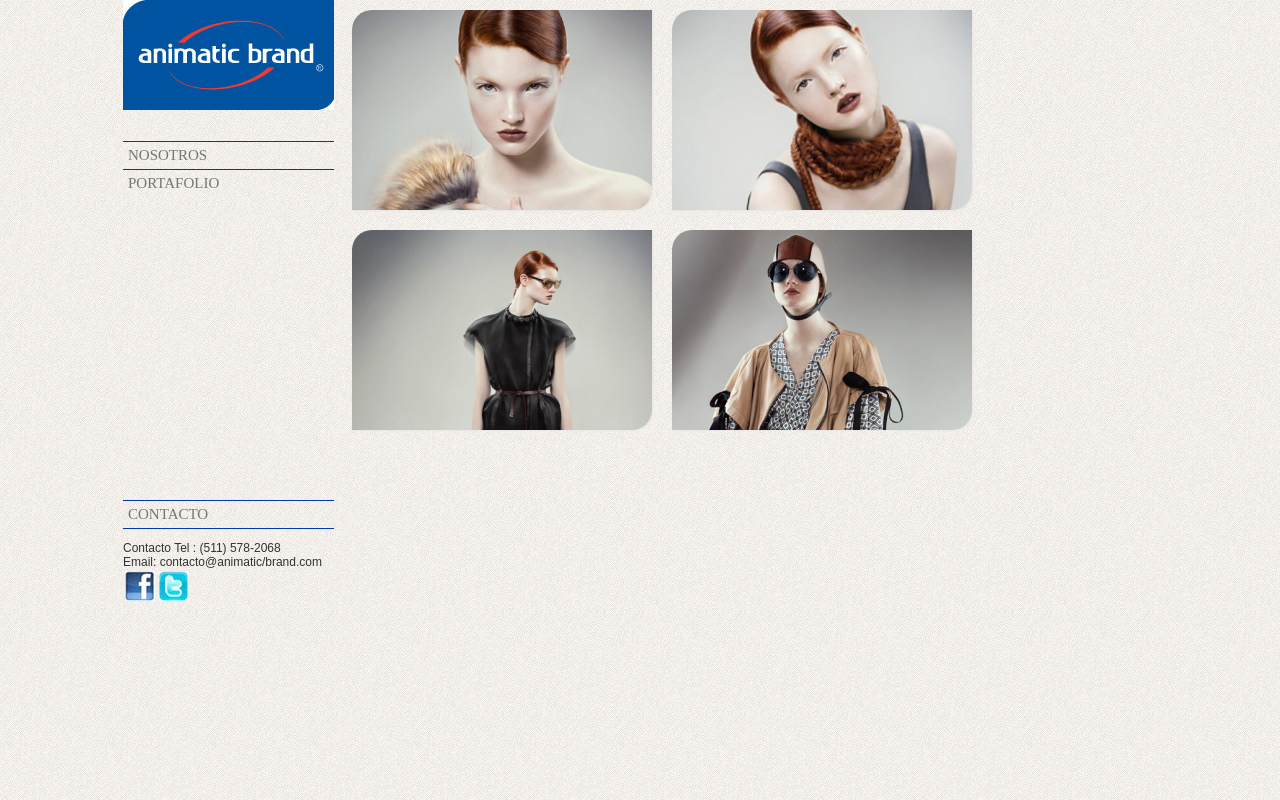
After one commit to sail3/animatic, a PHP site: page /portafolio.php in a window 1280 px wide. The commit adds this page. Run offline with PHP 8.4, Linux system fonts and the light colour scheme.

Commit message:
Modificada estructura de documentos, plantillas

```diff
--- a/source/animatic/css/style2.css
+++ b/source/animatic/css/style2.css
@@ -15,7 +15,7 @@
 
 }
 
-#the_article
+#side-bar
 {
 	width: 211px;
 	float: left;
--- /dev/null
+++ b/source/animatic/header.php
@@ -0,0 +1,18 @@
+<!DOCTYPE html>
+<html lang="en">
+    <head>
+        <title>Animatic Web</title>
+        <meta charset="UTF-8" />
+        <meta http-equiv="X-UA-Compatible" content="IE=edge,chrome=1">
+        <meta name="viewport" content="width=device-width, initial-scale=1.0">
+        <meta name="description" content="Original Hover Effects with CSS3" />
+        <meta name="keywords" content="css3, transitions, thumbnail, animation, hover, effect, description, caption" />
+        <meta name="author" content="Alessio Atzeni for Codrops" />
+        <link rel="shortcut icon" href="../favicon.ico">
+        <link rel="stylesheet" type="text/css" href="css/demo.css" />
+        <link rel="stylesheet" type="text/css" href="css/style_common.css" />
+        <link rel="stylesheet" type="text/css" href="css/style1.css" />
+        <link rel="stylesheet" type="text/css" href="css/style2.css" />
+        <link href='http://fonts.googleapis.com/css?family=Oswald' rel='stylesheet' type='text/css' />
+    </head>
+    <body>
--- a/source/animatic/index.html
+++ b/source/animatic/index.html
@@ -45,7 +45,7 @@
 							</ul>
 			     		</li>
 			     		<li class="parent">
-			     			<a href="javascript:">PORTAFOLIO</a>
+			     			<a href="portafolio.html">PORTAFOLIO</a>
 			     			<ul>
 			     				<li><a href="identidaddemarca.html">Identidad de marca</a></li>
 			     				<li><a href="packaging.html">Packaging</a></li>
--- /dev/null
+++ b/source/animatic/portafolio.php
@@ -0,0 +1,44 @@
+<?php include('header.php'); ?>
+        <div class="wrapper">   <!-- ----------inicio de wrapper--------- -->
+            <?php include('sidebar.php'); ?>
+
+            <div class="main"> <!-- ----------inicio de wrapper--------- -->
+                <div class="view view-first">
+                    <img src="img/1.jpg" />
+                    <div class="mask">
+                        <h2>Hover Style #1</h2>
+                        <p>A wonderful serenity has taken possession of my entire soul, like these sweet mornings of spring which I enjoy with my whole heart.</p>
+                        <a href="#" class="info">Read More</a>
+                    </div>
+                </div>
+                <div class="view view-first">
+                    <img src="img/2.jpg" />
+                    <div class="mask">
+                        <h2>Hover Style #1</h2>
+                        <p>A wonderful serenity has taken possession of my entire soul, like these sweet mornings of spring which I enjoy with my whole heart.</p>
+                        <a href="#" class="info">Read More</a>
+                    </div>
+                </div>
+                <div class="view view-first">
+                    <img src="img/3.jpg" />
+                    <div class="mask">
+                        <h2>Hover Style #1</h2>
+                        <p>A wonderful serenity has taken possession of my entire soul, like these sweet mornings of spring which I enjoy with my whole heart.</p>
+                        <a href="#" class="info">Read More</a>
+                    </div>
+                </div>
+                <div class="view view-first">
+                    <img src="img/4.jpg" />
+                    <div class="mask">
+                        <h2>Hover Style #1</h2>
+                        <p>A wonderful serenity has taken possession of my entire soul, like these sweet mornings of spring which I enjoy with my whole heart.</p>
+                        <a href="#" class="info">Read More</a>
+                    </div>
+                </div>
+            </div>
+        </div>
+        <!-- ----------fin de wrapper--------- -->
+
+<!-- Fin de las etiqeutas generales -->
+</body>
+</html>
--- /dev/null
+++ b/source/animatic/sidebar.php
@@ -0,0 +1,44 @@
+<article id="side-bar">
+		<div class="content-logo">
+			<a href="index.php">
+				<div class="logo"></div>
+			</a>
+		</div>
+    <nav>
+     	<ul>
+     		<li class="parent">
+     			<a href="javascript:">NOSOTROS</a>
+				<ul>
+					<li><a href="quienessomos.html">Quienes somos</a></li>
+					<li><a href="quehacemos.html">Que hacemos</a></li>
+					<li><a href="comolohacemos.html">Como lo hacemos</a></li>
+				</ul>
+     		</li>
+     		<li class="parent">
+     			<a href="portafolio.php">PORTAFOLIO</a>
+     			<ul>
+     				<li><a href="identidaddemarca.html">Identidad de marca</a></li>
+     				<li><a href="packaging.html">Packaging</a></li>
+     				<li><a href="materialimpreso.html">Material Impreso</a></li>
+     				<li><a href="retail.html">Retail</a></li>
+     				<li><a href="casos.html">Casos</a></li>
+     			</ul>
+     		</li>
+     		<li class="contacto"><a href="javascript:">CONTACTO</a></li>
+     	</ul>
+	</nav>
+		<div class="direccion">
+			<p>Contacto Tel : (511) 578-2068</p>
+			<p>Email: contacto@animatic/brand.com</p>
+		</div>
+		<div class="social-media">
+			<ul>
+				<li><a href="http://facebook.com">
+						<div class="logo_fb"></div>
+					</a></li>
+				<li><a href="http://twitter.com">
+						<div class="logo_tw"></div>
+					</a></li>
+			</ul>
+		</div>
+	</article> <!-- fin de sidebar -->
```
Also changed, not shown: source/animatic/contacto.php (added, +20 -0 lines), source/animatic/index.php (added, +53 -0 lines).
